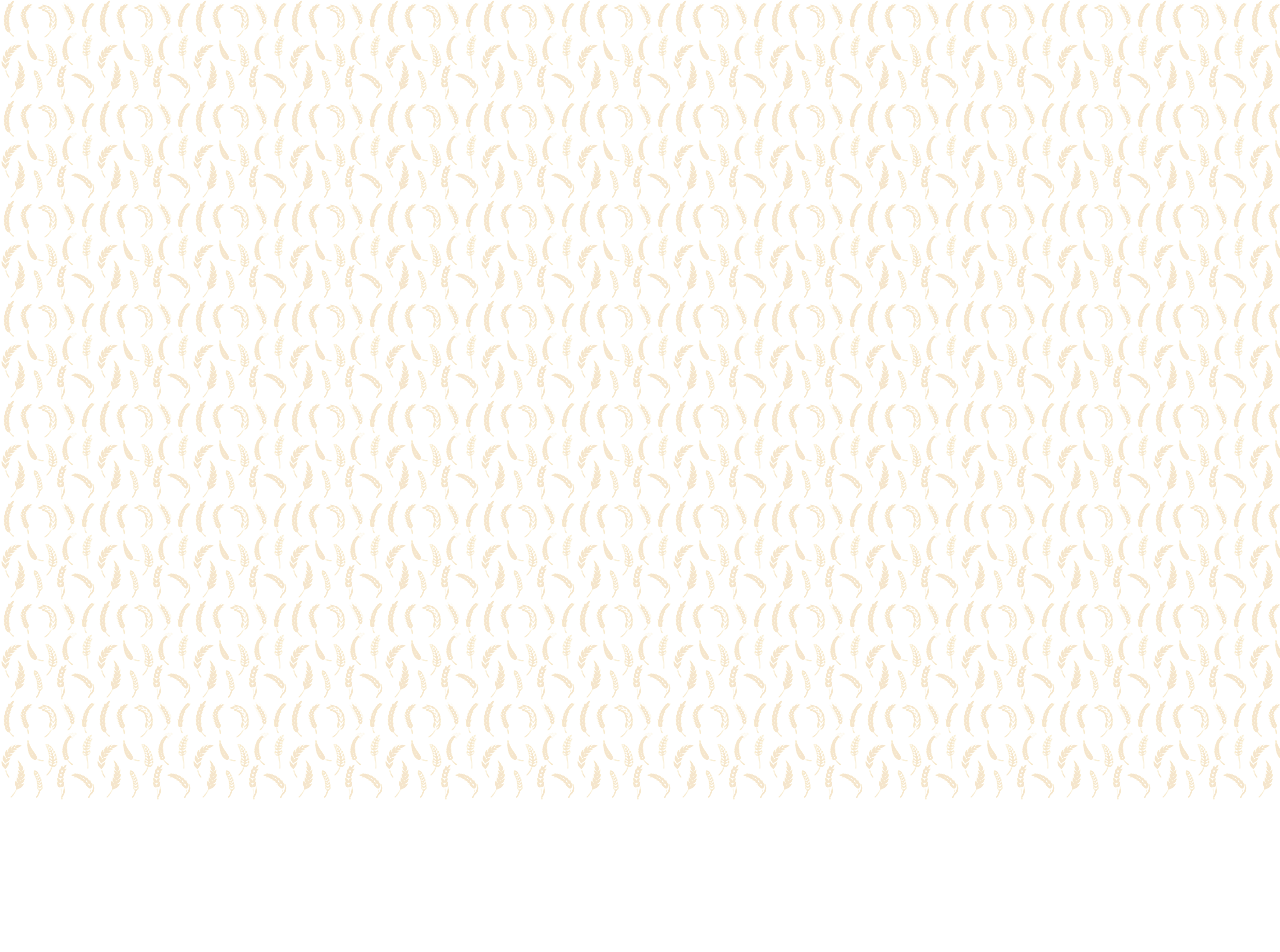
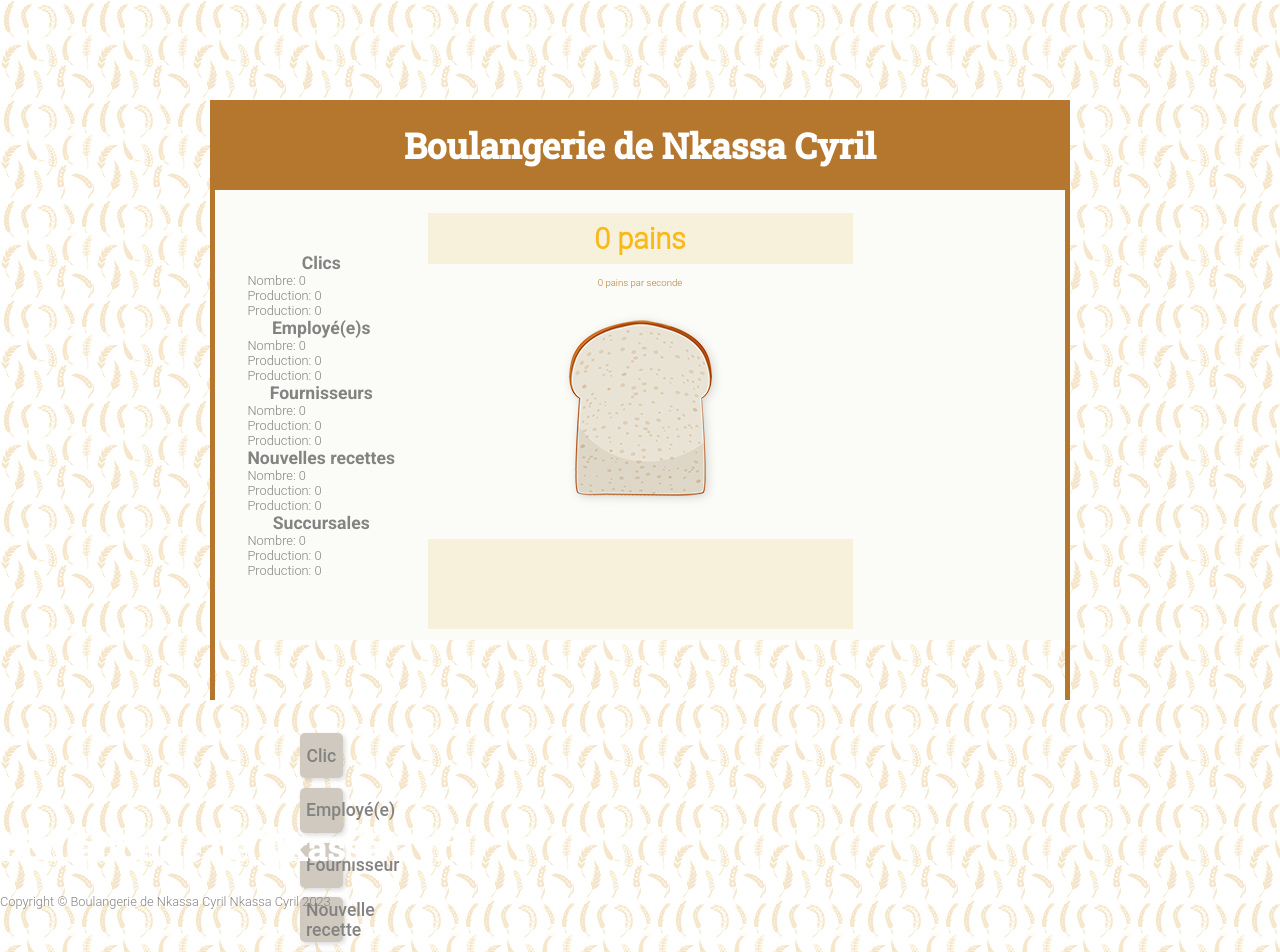
Before and after one commit to Cyril-Nka/baguetteClicker-Nkassa_Cyril, an Angular app in the folder baguetteClicker/: page / in a window 1280 px wide. Shown: the top 952 px of the page. Before the commit the page ends 800 px from the top, so only its background shows below. Built offline with nearby package versions, Linux system fonts and the light colour scheme.

Commit message:
sauvegarde

```diff
--- a/baguetteClicker/angular.json
+++ b/baguetteClicker/angular.json
@@ -94,5 +94,8 @@
         }
       }
     }
+  },
+  "cli": {
+    "analytics": false
   }
 }
--- a/baguetteClicker/src/app/app.component.html
+++ b/baguetteClicker/src/app/app.component.html
@@ -0,0 +1,15 @@
+<frame>
+
+<app-frame
+
+  [title]="title"
+  [copyrightYear]="copyrightYear"
+  [copyrightName]="copyrightName"
+
+></app-frame>
+
+
+
+  <h1>{{ title }}</h1>
+  <p>Copyright &copy; {{ title }} {{ copyrightName }} {{ copyrightYear }} </p>
+</frame>
--- a/baguetteClicker/src/app/app.component.ts
+++ b/baguetteClicker/src/app/app.component.ts
@@ -5,4 +5,18 @@
   templateUrl: './app.component.html',
   styleUrls: ['./app.component.css'],
 })
-export class AppComponent {}
+export class AppComponent {
+  title: string;
+  copyrightYear: number;
+  copyrightName: string;
+
+constructor(){
+    this.title = 'Boulangerie de Nkassa Cyril';
+
+    this.copyrightYear = new Date().getFullYear();
+
+    this.copyrightName = 'Nkassa Cyril';
+
+}
+
+}
--- a/baguetteClicker/src/app/frame/frame.component.html
+++ b/baguetteClicker/src/app/frame/frame.component.html
@@ -1,11 +1,23 @@
 <div class="center-items all-screen">
     <div class="bakery-frame">
+
+
+
         <div class="bakery-top center-items">
+            <h1>{{  title  }}</h1>
         </div>
-        <div class="bakery-center">
+
+
+         <div class="bakery-center">
             <app-main-category></app-main-category>
         </div>
-        <span class="bakery-bottom small-text center-items">
+
+
+       <span class="bakery-bottom small-text center-items">
+            © {{ copyrightYear }} {{ copyrightName }}
         </span>
+
+
+
     </div>
 </div>
--- a/baguetteClicker/src/app/frame/frame.component.ts
+++ b/baguetteClicker/src/app/frame/frame.component.ts
@@ -1,4 +1,4 @@
-import { Component, OnInit } from '@angular/core';
+import { Component, Input, OnInit } from '@angular/core';
 
 @Component({
   selector: 'app-frame',
@@ -6,7 +6,18 @@
   styleUrls: ['./frame.component.css'],
 })
 export class FrameComponent implements OnInit {
-  constructor() {}
+  @Input() title: string;
+  @Input() copyrightYear: number;
+  @Input() copyrightName: string;
 
   ngOnInit(): void {}
+
+  constructor() {
+      this.title = '';
+
+      this.copyrightYear = 0;
+
+      this.copyrightName = '';
+
+    }
 }
--- a/baguetteClicker/src/app/main-category/main-category.component.html
+++ b/baguetteClicker/src/app/main-category/main-category.component.html
@@ -1,14 +1,25 @@
 <div class="center-items col-category">
     <div class="space-category-details">
+        <div *ngFor="let category of descCategories" class="category-details">
+            <h3>{{ category.name }}</h3>
+                  <p>Nombre: {{ category.total }}</p>
+                  <p>Production: {{ category.eachSecond }}</p>
+                <p>Production: {{ category.eachSecond }}</p>
+        </div>
     </div>
 </div>
+
+
+
+
 <div class="center-items centered-category">
     <h2 class="title-frame">
-        {{totalGlobal }} {{ titlesList[0]}}
+        {{ totalGlobal }} {{ titlesList[0] }}
     </h2>
-    <span class="bakery-frame-color small-text">
-        {{totalPerSecond}} {{ titlesList[1]}}
-    </span>
+  <span class="bakery-frame-color small-text" *ngIf="totalPerSecond !== 3">
+    {{ totalPerSecond }} {{ titlesList[1] }}
+</span>
+
     <div class="center-items">
         <a>
             <img class="bread-clicker" [src]="breadClicker[0]" [alt]="breadClicker[1]" />
@@ -19,3 +30,13 @@
 </div>
 <div class="center-items col-category">
 </div>
+
+
+
+
+
+<div class="center-items col-category">
+    <div class="center-items col-category">
+        <button *ngFor="let type of categories" [disabled]="type.inactive">{{ type.name }}</button>
+    </div>
+</div>
```
